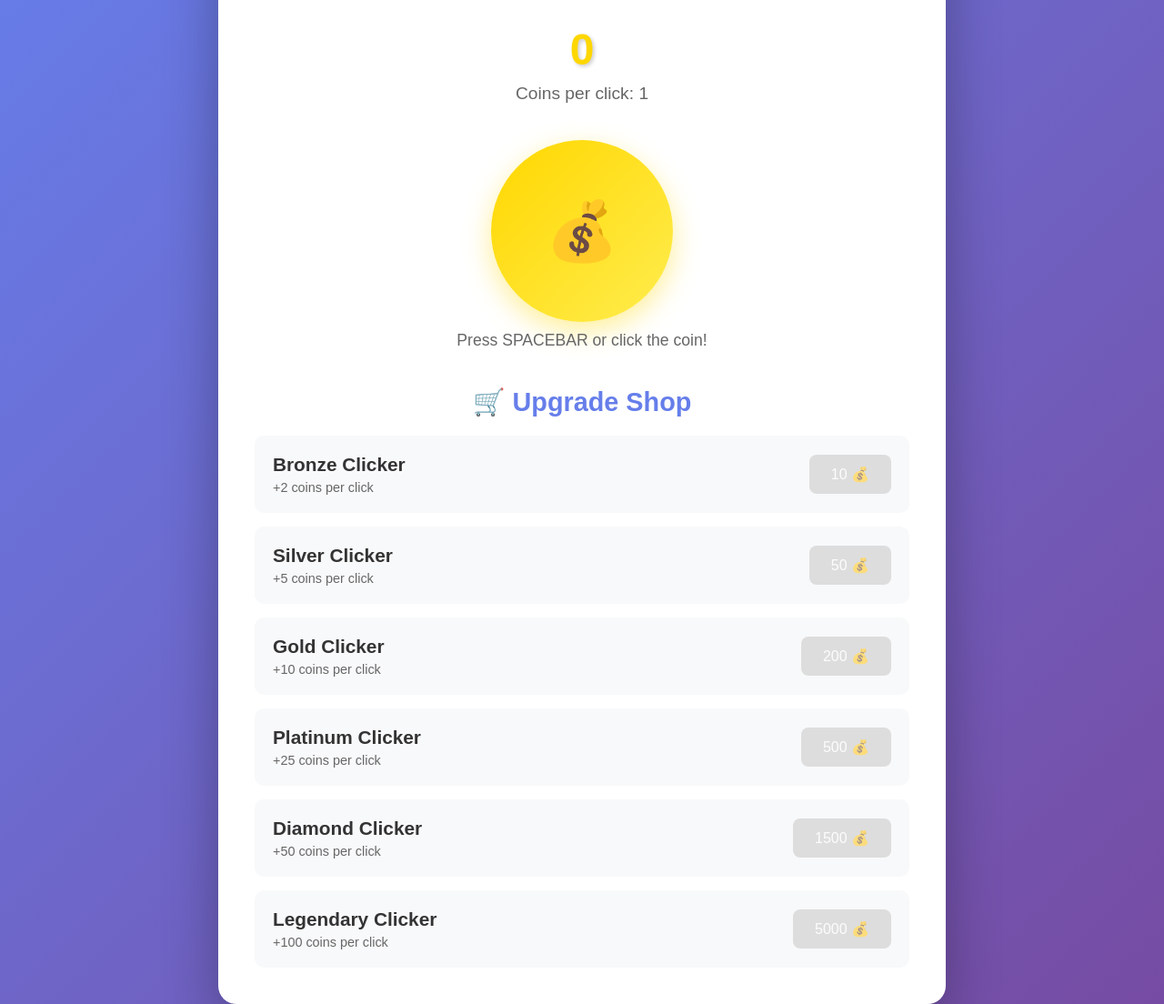
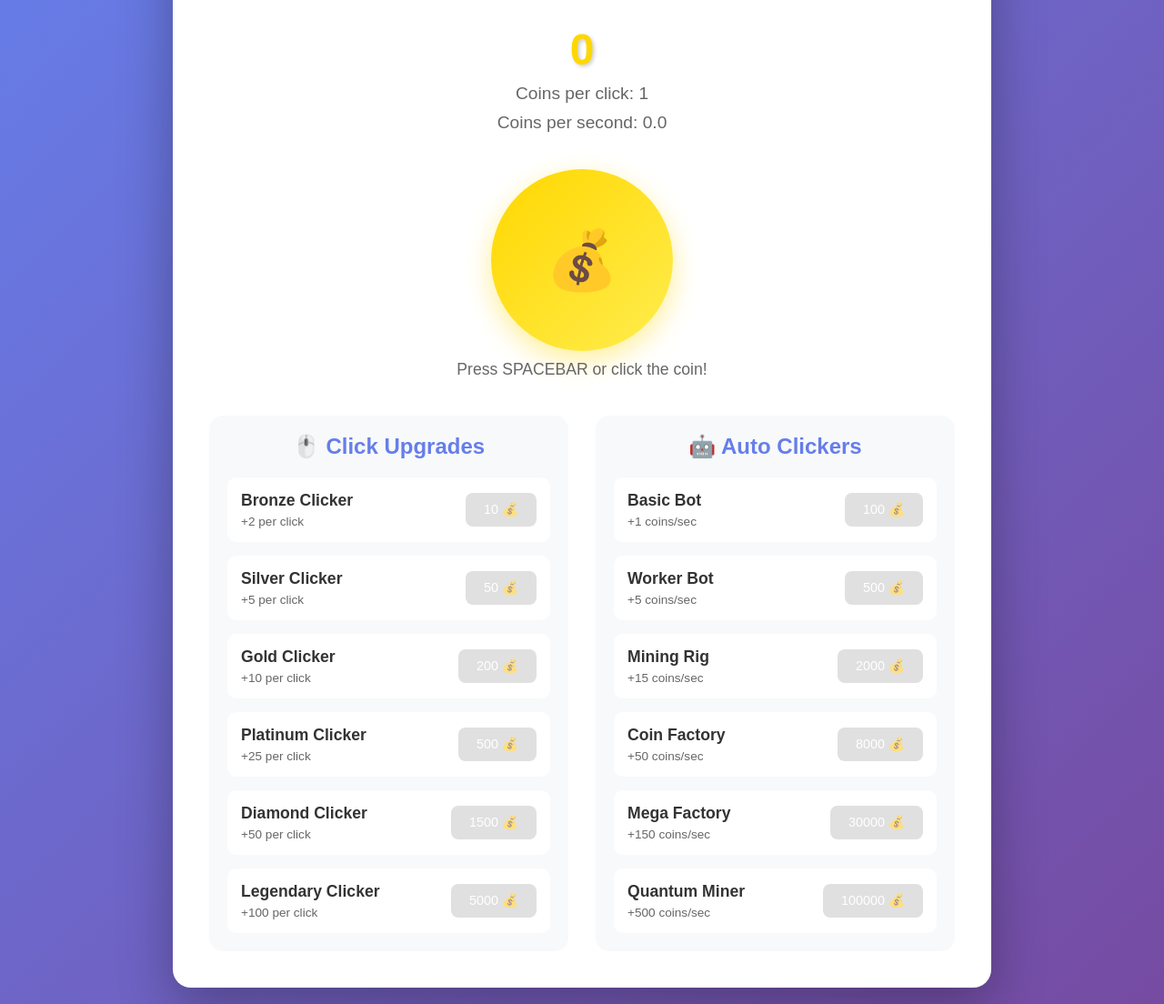
Before and after one commit to theawsomeguythateveryoneloves/LevelUp, a plain HTML site: page index.html in a window 1280 px wide. Shown: the part 110-1214 px from the top of the page at 91% size. Drawn offline with Linux system fonts and the light colour scheme.

Commit message:
Update index.html

```diff
--- a/index.html
+++ b/index.html
@@ -26,7 +26,7 @@
             border-radius: 20px;
             padding: 40px;
             box-shadow: 0 20px 60px rgba(0, 0, 0, 0.3);
-            max-width: 800px;
+            max-width: 900px;
             width: 100%;
         }
 
@@ -49,7 +49,7 @@
             text-shadow: 2px 2px 4px rgba(0, 0, 0, 0.2);
         }
 
-        .coins-per-click {
+        .coins-per-click, .coins-per-second {
             font-size: 1.2em;
             color: #666;
             margin-top: 10px;
@@ -89,12 +89,21 @@
             margin-top: 10px;
         }
 
-        .shop {
+        .shops {
+            display: grid;
+            grid-template-columns: 1fr 1fr;
+            gap: 30px;
             margin-top: 40px;
         }
 
+        .shop {
+            background: #f8f9fa;
+            padding: 20px;
+            border-radius: 15px;
+        }
+
         .shop-title {
-            font-size: 1.8em;
+            font-size: 1.5em;
             color: #667eea;
             margin-bottom: 20px;
             text-align: center;
@@ -106,9 +115,9 @@
         }
 
         .upgrade {
-            background: #f8f9fa;
+            background: white;
             border-radius: 10px;
-            padding: 20px;
+            padding: 15px;
             display: flex;
             justify-content: space-between;
             align-items: center;
@@ -116,7 +125,7 @@
         }
 
         .upgrade:hover {
-            transform: translateX(5px);
+            background: #f8f9fa;
         }
 
         .upgrade-info {
@@ -124,7 +133,7 @@
         }
 
         .upgrade-name {
-            font-size: 1.3em;
+            font-size: 1.1em;
             font-weight: bold;
             color: #333;
             margin-bottom: 5px;
@@ -132,16 +141,16 @@
 
         .upgrade-desc {
             color: #666;
-            font-size: 0.9em;
+            font-size: 0.85em;
         }
 
         .upgrade-btn {
             background: linear-gradient(135deg, #667eea, #764ba2);
             color: white;
             border: none;
-            padding: 12px 24px;
+            padding: 10px 20px;
             border-radius: 8px;
-            font-size: 1em;
+            font-size: 0.9em;
             cursor: pointer;
             transition: all 0.3s;
             white-space: nowrap;
@@ -162,7 +171,15 @@
             background: #e8f5e9;
             color: #4caf50;
             font-weight: bold;
-            margin-left: 10px;
+            padding: 2px 8px;
+            border-radius: 4px;
+            font-size: 0.85em;
+        }
+
+        @media (max-width: 768px) {
+            .shops {
+                grid-template-columns: 1fr;
+            }
         }
     </style>
 </head>
@@ -175,6 +192,9 @@
             <div class="coins-per-click">
                 Coins per click: <span id="coinsPerClick">1</span>
             </div>
+            <div class="coins-per-second">
+                Coins per second: <span id="coinsPerSecond">0</span>
+            </div>
         </div>
 
         <div class="click-area">
@@ -182,17 +202,25 @@
             <div class="instruction">Press SPACEBAR or click the coin!</div>
         </div>
 
-        <div class="shop">
-            <h2 class="shop-title">🛒 Upgrade Shop</h2>
-            <div class="upgrades" id="upgrades"></div>
+        <div class="shops">
+            <div class="shop">
+                <h2 class="shop-title">🖱️ Click Upgrades</h2>
+                <div class="upgrades" id="clickUpgrades"></div>
+            </div>
+
+            <div class="shop">
+                <h2 class="shop-title">🤖 Auto Clickers</h2>
+                <div class="upgrades" id="autoUpgrades"></div>
+            </div>
         </div>
     </div>
 
     <script>
         let coins = 0;
         let coinsPerClick = 1;
+        let coinsPerSecond = 0;
 
-        const upgrades = [
+        const clickUpgrades = [
             { name: 'Bronze Clicker', cost: 10, boost: 2, owned: 0 },
             { name: 'Silver Clicker', cost: 50, boost: 5, owned: 0 },
             { name: 'Gold Clicker', cost: 200, boost: 10, owned: 0 },
@@ -201,10 +229,21 @@
             { name: 'Legendary Clicker', cost: 5000, boost: 100, owned: 0 }
         ];
 
+        const autoUpgrades = [
+            { name: 'Basic Bot', cost: 100, cps: 1, owned: 0 },
+            { name: 'Worker Bot', cost: 500, cps: 5, owned: 0 },
+            { name: 'Mining Rig', cost: 2000, cps: 15, owned: 0 },
+            { name: 'Coin Factory', cost: 8000, cps: 50, owned: 0 },
+            { name: 'Mega Factory', cost: 30000, cps: 150, owned: 0 },
+            { name: 'Quantum Miner', cost: 100000, cps: 500, owned: 0 }
+        ];
+
         const coinCountEl = document.getElementById('coinCount');
         const coinsPerClickEl = document.getElementById('coinsPerClick');
+        const coinsPerSecondEl = document.getElementById('coinsPerSecond');
         const clickBtn = document.getElementById('clickBtn');
-        const upgradesEl = document.getElementById('upgrades');
+        const clickUpgradesEl = document.getElementById('clickUpgrades');
+        const autoUpgradesEl = document.getElementById('autoUpgrades');
 
         function addCoins() {
             coins += coinsPerClick;
@@ -212,13 +251,14 @@
         }
 
         function updateDisplay() {
-            coinCountEl.textContent = coins;
+            coinCountEl.textContent = Math.floor(coins);
             coinsPerClickEl.textContent = coinsPerClick;
+            coinsPerSecondEl.textContent = coinsPerSecond.toFixed(1);
             renderUpgrades();
         }
 
-        function buyUpgrade(index) {
-            const upgrade = upgrades[index];
+        function buyClickUpgrade(index) {
+            const upgrade = clickUpgrades[index];
             if (coins >= upgrade.cost) {
                 coins -= upgrade.cost;
                 upgrade.owned++;
@@ -228,25 +268,52 @@
             }
         }
 
+        function buyAutoUpgrade(index) {
+            const upgrade = autoUpgrades[index];
+            if (coins >= upgrade.cost) {
+                coins -= upgrade.cost;
+                upgrade.owned++;
+                coinsPerSecond += upgrade.cps;
+                upgrade.cost = Math.floor(upgrade.cost * 1.3);
+                updateDisplay();
+            }
+        }
+
         function renderUpgrades() {
-            upgradesEl.innerHTML = '';
-            upgrades.forEach((upgrade, index) => {
+            clickUpgradesEl.innerHTML = '';
+            clickUpgrades.forEach((upgrade, index) => {
                 const div = document.createElement('div');
                 div.className = 'upgrade';
-
                 const canBuy = coins >= upgrade.cost;
 
                 div.innerHTML = `
                     <div class="upgrade-info">
-                        <div class="upgrade-name">${upgrade.name}</div>
-                        <div class="upgrade-desc">+${upgrade.boost} coins per click ${upgrade.owned > 0 ? `<span class="owned">(Owned: ${upgrade.owned})</span>` : ''}</div>
+                        <div class="upgrade-name">${upgrade.name} ${upgrade.owned > 0 ? `<span class="owned">${upgrade.owned}</span>` : ''}</div>
+                        <div class="upgrade-desc">+${upgrade.boost} per click</div>
                     </div>
-                    <button class="upgrade-btn" ${!canBuy ? 'disabled' : ''} onclick="buyUpgrade(${index})">
+                    <button class="upgrade-btn" ${!canBuy ? 'disabled' : ''} onclick="buyClickUpgrade(${index})">
                         ${upgrade.cost} 💰
                     </button>
                 `;
+                clickUpgradesEl.appendChild(div);
+            });
 
-                upgradesEl.appendChild(div);
+            autoUpgradesEl.innerHTML = '';
+            autoUpgrades.forEach((upgrade, index) => {
+                const div = document.createElement('div');
+                div.className = 'upgrade';
+                const canBuy = coins >= upgrade.cost;
+
+                div.innerHTML = `
+                    <div class="upgrade-info">
+                        <div class="upgrade-name">${upgrade.name} ${upgrade.owned > 0 ? `<span class="owned">${upgrade.owned}</span>` : ''}</div>
+                        <div class="upgrade-desc">+${upgrade.cps} coins/sec</div>
+                    </div>
+                    <button class="upgrade-btn" ${!canBuy ? 'disabled' : ''} onclick="buyAutoUpgrade(${index})">
+                        ${upgrade.cost} 💰
+                    </button>
+                `;
+                autoUpgradesEl.appendChild(div);
             });
         }
 
@@ -263,6 +330,14 @@
             }
         });
 
+        // Auto clicker loop
+        setInterval(() => {
+            if (coinsPerSecond > 0) {
+                coins += coinsPerSecond / 10;
+                updateDisplay();
+            }
+        }, 100);
+
         updateDisplay();
     </script>
 </body>
```
